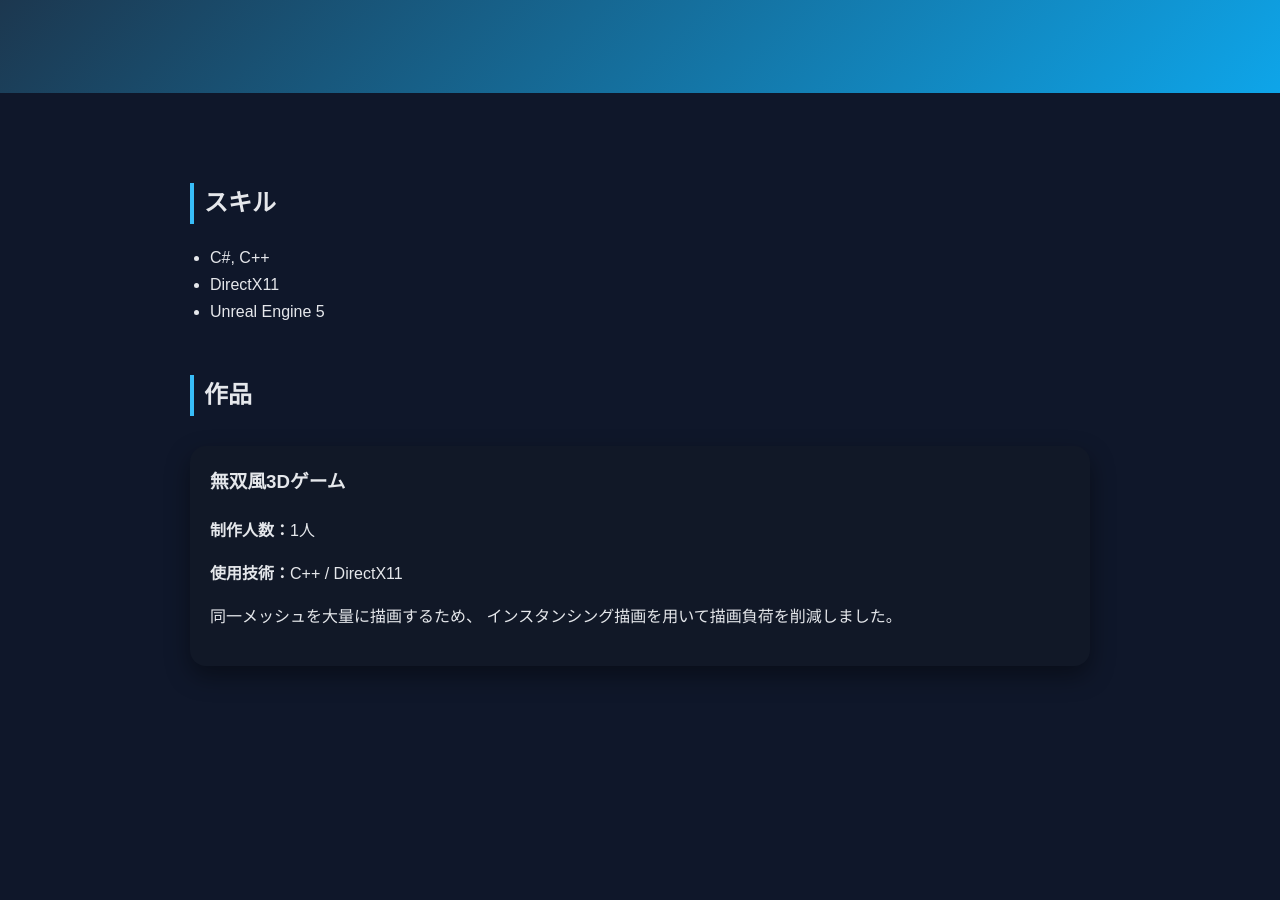
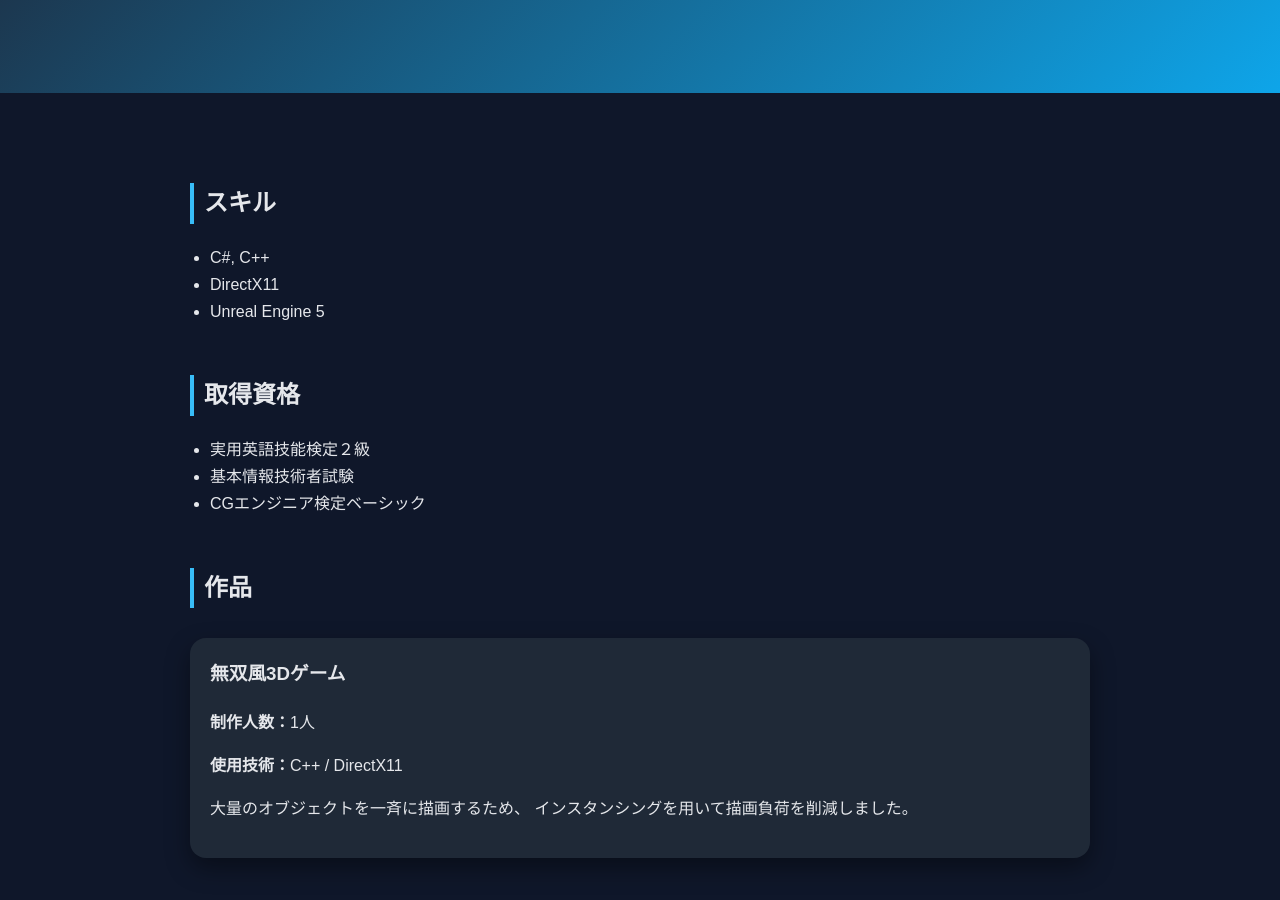
Before and after one commit to ShowU1510/ShowU1510.github.io, a plain HTML site: page index.html in a window 1280 px wide. Shown: the part 180-1080 px from the top of the page. Before the commit the page ends 926 px from the top, so only its background shows below. Drawn offline with Linux system fonts and the light colour scheme.

Commit message:
Modify project card background and add qualifications
Updated background color of project cards and added qualifications section.

```diff
--- a/index.html
+++ b/index.html
@@ -60,7 +60,7 @@
 
   /* ===== 作品カード ===== */
   .project-card {
-    background: #111827;
+    background: #1f2937;
     border-radius: 16px;
     overflow: hidden;
     box-shadow: 0 10px 25px rgba(0,0,0,0.4);
@@ -105,6 +105,14 @@
     <li>Unreal Engine 5</li>
   </ul>
 
+  <!-- ===== 資格 ===== -->
+  <h2>取得資格</h2>
+  <ul>
+    <li>実用英語技能検定２級</li>
+    <li>基本情報技術者試験</li>
+    <li>CGエンジニア検定ベーシック</li>
+  </ul>
+
   <!-- ===== 作品 ===== -->
   <h2>作品</h2>
 
@@ -117,8 +125,8 @@
       <p><span class="label">使用技術：</span>C++ / DirectX11</p>
 
       <p>
-        同一メッシュを大量に描画するため、
-        インスタンシング描画を用いて描画負荷を削減しました。
+        大量のオブジェクトを一斉に描画するため、
+        インスタンシングを用いて描画負荷を削減しました。
       </p>
     </div>
 
```
